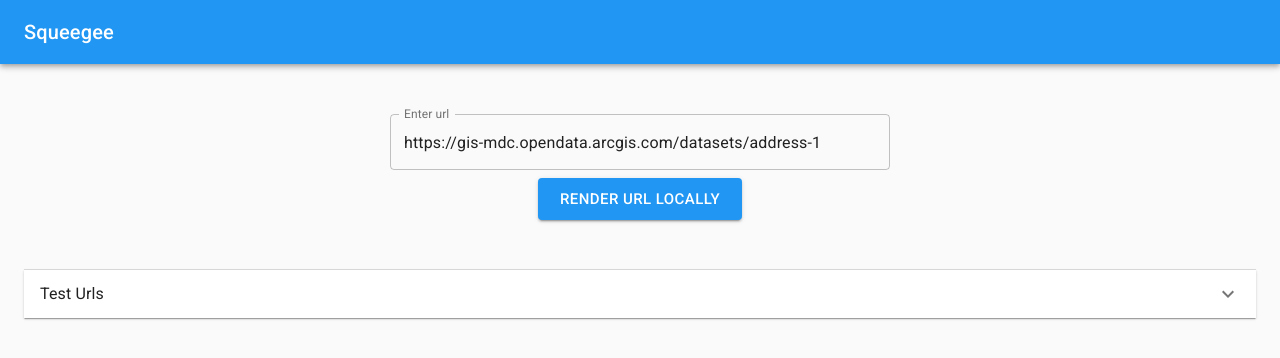
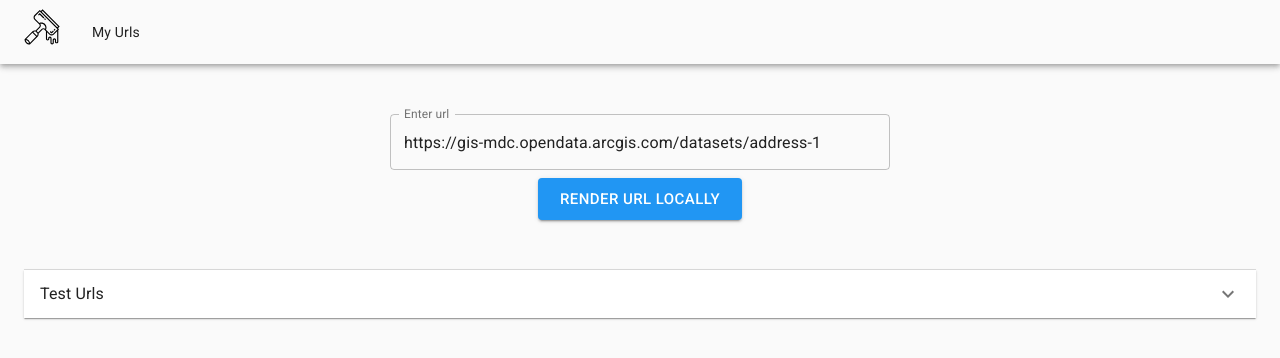
Before and after one commit to Kriordan/kernels, a React (Create React App) app: page / in a window 1280 px wide. Shown: the top 358 px of the page. Built offline with nearby package versions, Linux system fonts and the light colour scheme.

Commit message:
Add urllist comp, reach router, squeegee logo

```diff
--- a/package.json
+++ b/package.json
@@ -6,6 +6,7 @@
     "@material-ui/core": "^4.11.0",
     "@material-ui/icons": "^4.9.1",
     "@material-ui/lab": "^4.0.0-alpha.56",
+    "@reach/router": "^1.3.4",
     "@testing-library/jest-dom": "^4.2.4",
     "@testing-library/react": "^9.3.2",
     "@testing-library/user-event": "^7.1.2",
--- a/src/AddUrl.js
+++ b/src/AddUrl.js
@@ -165,7 +165,7 @@ class AddUrl extends React.Component {
   };
 
   handleSubmitTrackingValue = () => {
-    fetch("/api/v1/url", {
+    fetch("/api/v1/urls", {
       method: "POST",
       headers: {
         "Content-Type": "application/json",
@@ -173,10 +173,10 @@ class AddUrl extends React.Component {
       body: JSON.stringify({
         url: this.state.inputUrl,
         value: this.state.trackedSelector,
-        xpath: this.state.trackedXpath,
+        value_xpath: this.state.trackedXpath,
       }),
     })
-      .then((data) => data.text())
+      .then((data) => data.json())
       .then((data) => console.log(data));
   };
 
--- a/src/App.js
+++ b/src/App.js
@@ -1,4 +1,5 @@
 import React from "react";
+import { Router } from "@reach/router";
 
 import theme from "./theme";
 import { ThemeProvider } from "@material-ui/styles";
@@ -6,6 +7,7 @@ import { CssBaseline, Container } from "@material-ui/core";
 
 import Header from "./Header";
 import AddUrl from "./AddUrl";
+import UrlList from "./UrlList";
 
 function App() {
   return (
@@ -13,7 +15,10 @@ function App() {
       <CssBaseline />
       <Header />
       <Container maxWidth="lg">
-        <AddUrl />
+        <Router>
+          <AddUrl path="/" />
+          <UrlList path="/urls"></UrlList>
+        </Router>
       </Container>
     </ThemeProvider>
   );
--- a/src/Header.js
+++ b/src/Header.js
@@ -1,8 +1,13 @@
 import React from "react";
+import { Link as RouterLink } from "@reach/router";
+
 import { makeStyles } from "@material-ui/core/styles";
 import AppBar from "@material-ui/core/AppBar";
 import Toolbar from "@material-ui/core/Toolbar";
-import Typography from "@material-ui/core/Typography";
+import Link from "@material-ui/core/Link";
+import Icon from "@material-ui/core/Icon";
+
+import logo from "./squeegee.svg";
 
 const useStyles = makeStyles((theme) => ({
   root: {
@@ -12,8 +17,8 @@ const useStyles = makeStyles((theme) => ({
   menuButton: {
     marginRight: theme.spacing(2),
   },
-  title: {
-    flexGrow: 1,
+  link: {
+    marginRight: theme.spacing(4),
   },
 }));
 
@@ -22,11 +27,29 @@ export default function ButtonAppBar() {
 
   return (
     <div className={classes.root}>
-      <AppBar position="static">
+      <AppBar position="static" color="transparent">
         <Toolbar>
-          <Typography variant="h6" className={classes.title}>
-            Squeegee
-          </Typography>
+          <Link
+            className={classes.link}
+            component={RouterLink}
+            color="inherit"
+            underline="none"
+            variant="h4"
+            to="/"
+          >
+            <Icon fontSize="large">
+              <img src={logo} alt="" />
+            </Icon>
+          </Link>
+          <Link
+            className={classes.link}
+            component={RouterLink}
+            color="inherit"
+            underline="none"
+            to="/urls"
+          >
+            My Urls
+          </Link>
         </Toolbar>
       </AppBar>
     </div>
--- /dev/null
+++ b/src/UrlList.js
@@ -0,0 +1,50 @@
+import React from "react";
+
+import { Card, CardContent, Typography } from "@material-ui/core";
+
+class UrlList extends React.Component {
+  state = {
+    urls: [],
+  };
+
+  componentDidMount() {
+    this.getUrls();
+  }
+
+  getUrls = () => {
+    fetch("/api/v1/urls", {
+      method: "GET",
+      headers: {
+        "Content-Type": "application/json",
+      },
+    })
+      .then((data) => data.json())
+      .then((data) => {
+        console.log(data);
+        this.setState({ urls: [...data] });
+      });
+  };
+
+  render() {
+    const { urls } = this.state;
+
+    return (
+      <React.Fragment>
+        {urls.length === 0 ? (
+          <h1>No Urls Being Tracked</h1>
+        ) : (
+          urls.map((url, index) => (
+            <Card key={index}>
+              <CardContent>
+                <Typography>{url.url}</Typography>
+                <Typography>{url.value}</Typography>
+              </CardContent>
+            </Card>
+          ))
+        )}
+      </React.Fragment>
+    );
+  }
+}
+
+export default UrlList;
```
Also changed, not shown: src/squeegee.svg (added), 1 other file (tests, documents, lock files or other folders).
